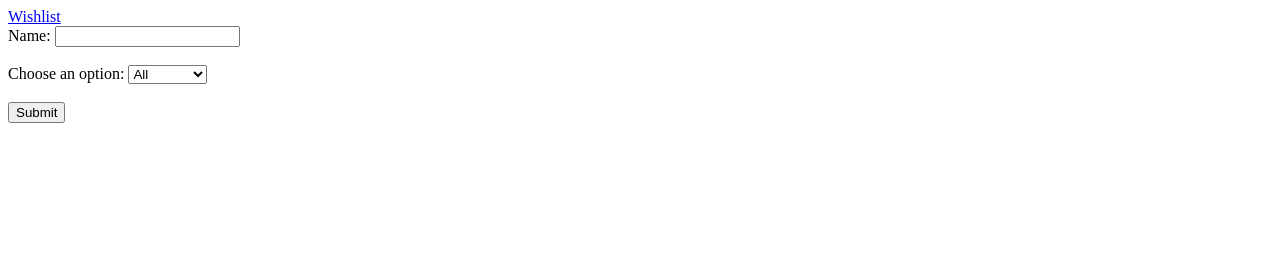
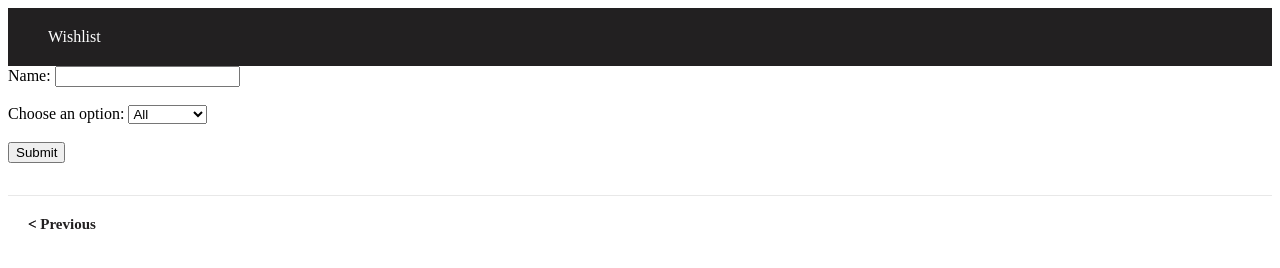
Before and after one commit to tahsinAmin/books-app, a plain HTML site: page index.html in a window 1280 px wide. Drawn offline with Linux system fonts and the light colour scheme; no server answers.

Commit message:
Fixed Pagination issue wherer after going topage  7, can't go back to 1

```diff
--- a/index.html
+++ b/index.html
@@ -7,8 +7,15 @@
     <link rel="stylesheet" href="style.css" />
   </head>
   <body>
-    <header>
-      <a href="/wishlist.html">Wishlist</a>
+    <header class="header">
+      <div class="container">
+        <div class="header__inner">
+          <nav class="header__mobile-nav hidden-lap-and-up">
+
+          </nav>
+        </div>
+        <a href="/wishlist.html">Wishlist</a>
+      </div>
     </header>
     <form id="myForm">
       <label for="name">Name:</label>
@@ -25,6 +32,13 @@
     </form>
     <ul id="list"></ul>
     <div id="pagination"></div>
+    <div class="sq-pagination">
+       <div class="pagination">
+        <nav class="sq-navigation flex items-center" aria-label="pagination">
+          <a class="sq-previous" href="?p=1"> &lt; </a>
+        </nav>
+       </div>
+    </div>
     <script src="/script.js"></script>
   </body>
 </html>
--- a/script.js
+++ b/script.js
@@ -61,7 +61,7 @@ function preparePagination(url) {
   const match = url.match(regex);
 
   if (match) {
-    const currentPage = parseInt(match[1]); // Extract the captured group (page number) and convert to a number
+    const currentPage = parseInt(match[1]) - 1; // Extract the captured group (page number) and convert to a number
     console.log("current Page:", currentPage); // Output: Page number: 2
 
     createPaginationDivs(currentPage, pagination);
@@ -72,10 +72,22 @@ function preparePagination(url) {
 
 function createPaginationDivs(currentPage, paginationElement) {
   paginationElement.innerHTML = ""; // Clear existing divs
+  let startPage, endPage;
 
   // Calculate start and end page numbers for the pagination
-  const startPage = currentPage - 1;
-  const endPage = currentPage + 3;
+  if (currentPage == 1) {
+    startPage = currentPage - 0;
+    endPage = currentPage + 4;
+  } else if (currentPage == 2) {
+    startPage = currentPage - 1;
+    endPage = currentPage + 3;
+  } else {
+    startPage = currentPage - 2;
+    endPage = currentPage + 2;
+  }
+
+  console.log(startPage, endPage);
+
 
   // Create divs for each page number within the range
   for (let i = startPage; i <= endPage; i++) {
@@ -131,17 +143,14 @@ async function prepareData(url) {
 
     heartDiv.addEventListener("click", function () {
       let id = this.dataset.id;
-      console.log("Clicked heart with ID:", id);
 
       wishlist = getWishlist();
 
       // Apply red-heart class based on wishlist status
       if (wishlist.includes(id)) {
         wishlist = removeID(id);
-        console.log("IF =", wishlist);
       } else {
         wishlist = addToLS(id);
-        console.log("else = ", wishlist);
       }
 
       // Update localStorage
--- a/style.css
+++ b/style.css
@@ -1,3 +1,67 @@
+:root {
+  --default-text-font-size: 15px;
+  --base-text-font-size: 16px;
+  --heading-font-family: "Avenir Next", sans-serif;
+  --heading-font-weight: 700;
+  --heading-font-style: normal;
+  --text-font-family: "Avenir Next", sans-serif;
+  --text-font-weight: 500;
+  --text-font-style: normal;
+  --text-font-bolder-weight: 600;
+  --text-link-decoration: underline;
+  --text-color: #616161;
+  --text-color-rgb: 97, 97, 97;
+  --heading-color: #222021;
+  --border-color: #e8e8e8;
+  --border-color-rgb: 232, 232, 232;
+  --form-border-color: #dbdbdb;
+  --accent-color: #cb1836;
+  --accent-color-rgb: 203, 24, 54;
+  --link-color: #cb1836;
+  --link-color-hover: #871024;
+  --background: #f5f5f5;
+  --secondary-background: #ffffff;
+  --secondary-background-rgb: 255, 255, 255;
+  --accent-background: rgba(203, 24, 54, 0.08);
+  --input-background: #ffffff;
+  --error-color: #cf0e0e;
+  --error-background: rgba(207, 14, 14, 0.07);
+  --success-color: #1c7b36;
+  --success-background: rgba(28, 123, 54, 0.11);
+  --primary-button-background: #cb1836;
+  --primary-button-background-rgb: 203, 24, 54;
+  --primary-button-text-color: #ffffff;
+  --secondary-button-background: #222021;
+  --secondary-button-background-rgb: 34, 32, 33;
+  --secondary-button-text-color: #ffffff;
+  --header-background: #222021;
+  --header-text-color: #ffffff;
+  --header-light-text-color: #e8e8e8;
+  --header-border-color: rgba(232, 232, 232, 0.3);
+  --header-accent-color: #cb1836;
+  --footer-background-color: #222021;
+  --footer-heading-text-color: #ffffff;
+  --footer-body-text-color: #ffffff;
+  --footer-body-text-color-rgb: 255, 255, 255;
+  --footer-accent-color: #cb1836;
+  --footer-accent-color-rgb: 203, 24, 54;
+  --footer-border: none;
+  --flickity-arrow-color: #b5b5b5;
+  --product-on-sale-accent: #cf0e0e;
+  --product-on-sale-accent-rgb: 207, 14, 14;
+  --product-on-sale-color: #ffffff;
+  --product-in-stock-color: #1c7b36;
+  --product-low-stock-color: #cf0e0e;
+  --product-sold-out-color: #8a9297;
+  --product-custom-label-1-background: #3f6ab1;
+  --product-custom-label-1-color: #ffffff;
+  --product-custom-label-2-background: #8a44ae;
+  --product-custom-label-2-color: #ffffff;
+  --product-review-star-color: #ffbd00;
+  --mobile-container-gutter: 20px;
+  --desktop-container-gutter: 40px;
+  --payment-terms-background-color: #f5f5f5;
+}
 li {
   display: flex;
   /* justify-content: space-between; */
@@ -21,3 +85,107 @@ li {
 .z-2 {
   z-index: 2;
 }
+
+.header {
+  position: relative;
+
+  background: var(--header-background);
+  color: var(--header-text-color);
+  padding: 13px 0;
+  transition: margin-bottom 0.25s ease-in-out;
+}
+
+@media screen and (min-width: 641px) {
+  .header {
+    padding: 20px 0;
+  }
+}
+
+.container {
+  padding: 0 var(--mobile-container-gutter);
+  max-width: 1480px;
+  margin-left: auto;
+  margin-right: auto;
+}
+@media screen and (min-width: 641px) {
+  .container {
+    padding: 0 var(--desktop-container-gutter);
+  }
+}
+
+.header__inner {
+  flex-wrap: wrap;
+  align-items: center;
+  display: flex;
+}
+
+@media screen and (min-width: 641px) {
+  .header__inner {
+    flex-wrap: nowrap;
+  }
+}
+
+article,
+aside,
+details,
+figcaption,
+figure,
+footer,
+header,
+main,
+nav,
+section,
+summary {
+  display: block;
+}
+
+.header__mobile-nav {
+  margin-right: 20px;
+  display: inline-block;
+}
+
+@media screen and (min-width: 1000px) {
+  .hidden-lap-and-up {
+    display: none !important;
+  }
+}
+
+/* Pagination */
+.sq-pagination {
+  display: flex;
+  justify-content: center;
+  width: 100%;
+}
+.pagination {
+  color: var(--heading-color);
+  font-weight: var(--text-font-bolder-weight);
+  font-size: calc(
+    var(--base-text-font-size) - (var(--default-text-font-size) - 14px)
+  );
+  border-top: 1px solid var(--border-color);
+  padding: 40px 0;
+}
+.sq-pagination .pagination {
+  width: 100%;
+  position: relative;
+  padding: 20px 0;
+}
+
+/* Psginastiobn previous */
+a {
+  color: inherit;
+  background-color: #0000;
+  text-decoration: none;
+}
+nav.sq-navigation a.sq-previous {
+  position: absolute;
+  left: 0;
+  margin-left: 20px;
+}
+nav.sq-navigation a.sq-previous:before {
+  content: "< Previous";
+  position: absolute;
+  font-size: 15px;
+  width: 80px;
+  font-weight: 600;
+}
```
Also changed, not shown: common.css (added, +85 -0 lines), 1 other file.
